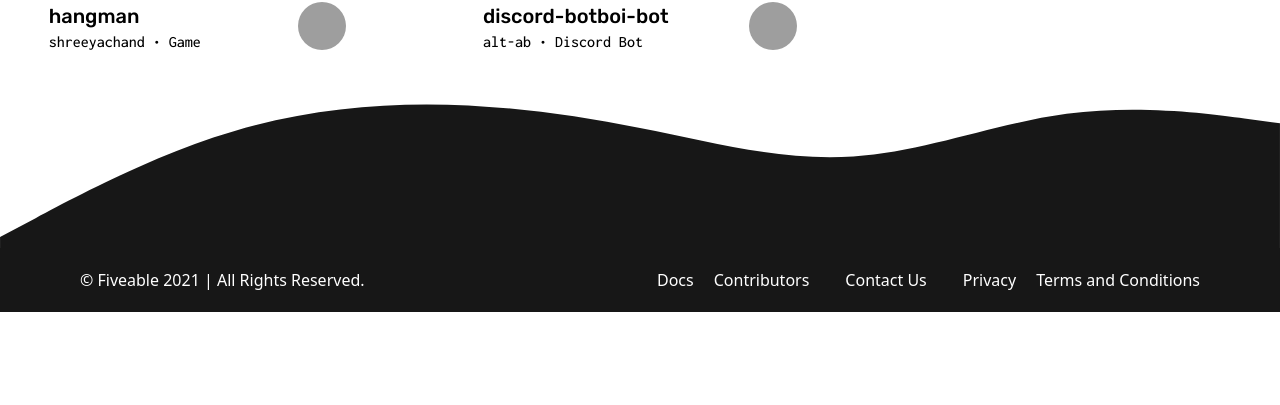
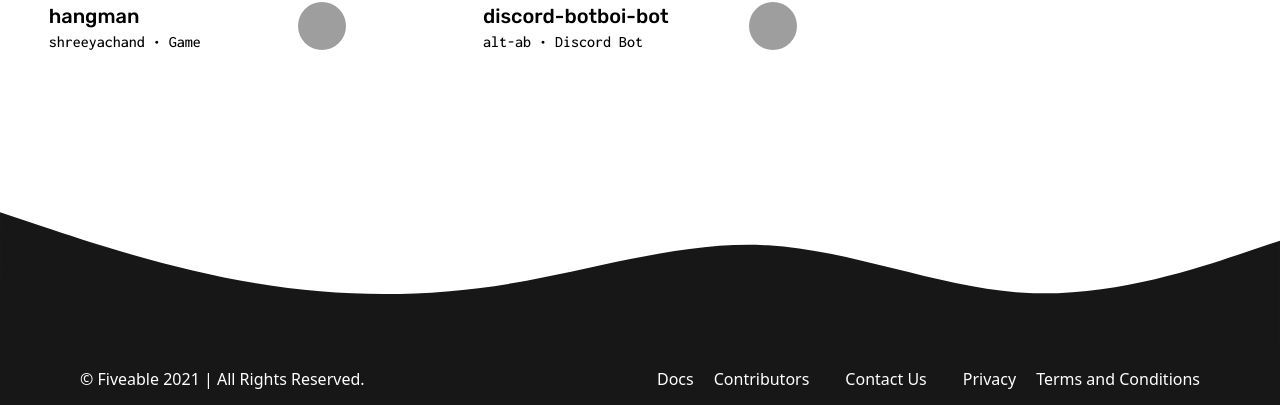
Before and after one commit to thinkfiveable/open, a Next.js app: page / in a window 1280 px wide. Shown: the part 852-1257 px from the top of the page. Before the commit the page ends 1164 px from the top, so only its background shows below. Built offline with nearby package versions, Linux system fonts and the light colour scheme; grey boxes are pictures that could not be loaded.

Commit message:
fix: decreases footer svg height

```diff
--- a/components/footer.js
+++ b/components/footer.js
@@ -1,16 +1,18 @@
 export default function Footer() {
     return (
         <div className="footer">
-            <svg id="footer-svg" xmlns="http://www.w3.org/2000/svg" viewBox="0 100 1440 200">
+            <svg id="footer-svg" className="-mb-2" xmlns="http://www.w3.org/2000/svg" viewBox="0 0 1440 320">
                 <path
                     fill="#171717"
                     fillOpacity="1"
-                    d="M0,288L40,266.7C80,245,160,203,240,176C320,149,400,139,480,138.7C560,139,640,149,720,165.3C800,181,880,203,960,197.3C1040,192,1120,160,1200,149.3C1280,139,1360,149,1400,154.7L1440,160L1440,320L1400,320C1360,320,1280,320,1200,320C1120,320,1040,320,960,320C880,320,800,320,720,320C640,320,560,320,480,320C400,320,320,320,240,320C160,320,80,320,40,320L0,320Z"
+                    d="M0,160L48,176C96,192,192,224,288,240C384,256,480,256,576,240C672,224,768,192,864,197.3C960,203,1056,245,1152,250.7C1248,256,1344,224,1392,208L1440,192L1440,320L1392,320C1344,320,1248,320,1152,320C1056,320,960,320,864,320C768,320,672,320,576,320C480,320,384,320,288,320C192,320,96,320,48,320L0,320Z"
                 />
             </svg>
             <div className="bg-black text-white font-medium flex flex-col space-y-5 md:flex-row md:space-y-0 py-5 md:px-20">
                 <div className="flex-1 flex justify-between items-center pl-4 md:pl-0">
-                    <div>&#169; Fiveable 2021 | All Rights Reserved.</div>
+                    <div className="text-center md:text-left">
+                        &#169; Fiveable 2021 | All Rights Reserved.
+                    </div>
                 </div>
                 <ul className="flex flex-col items-center md:flex-row space-y-5 md:space-x-5 md:space-y-0">
                     <li>Docs</li>
```
